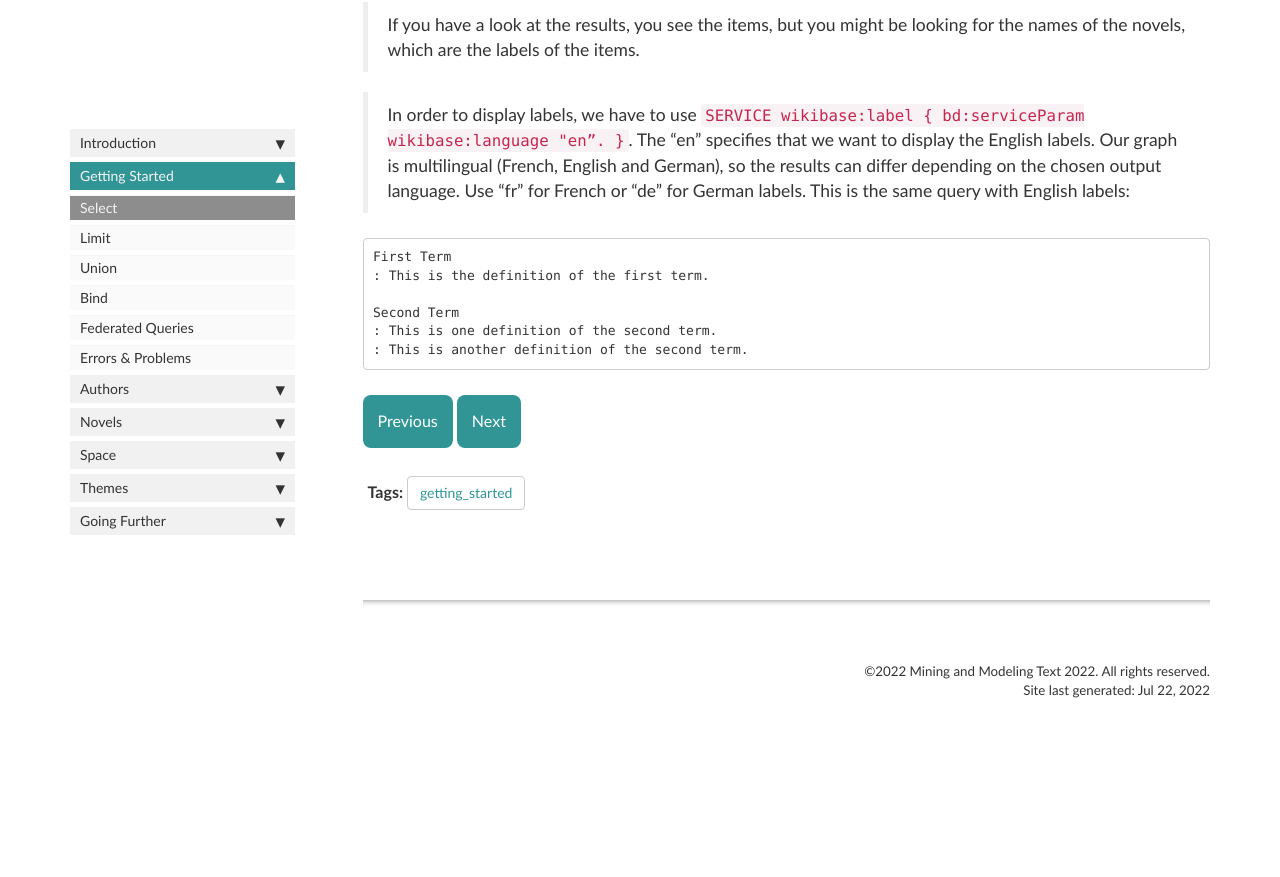
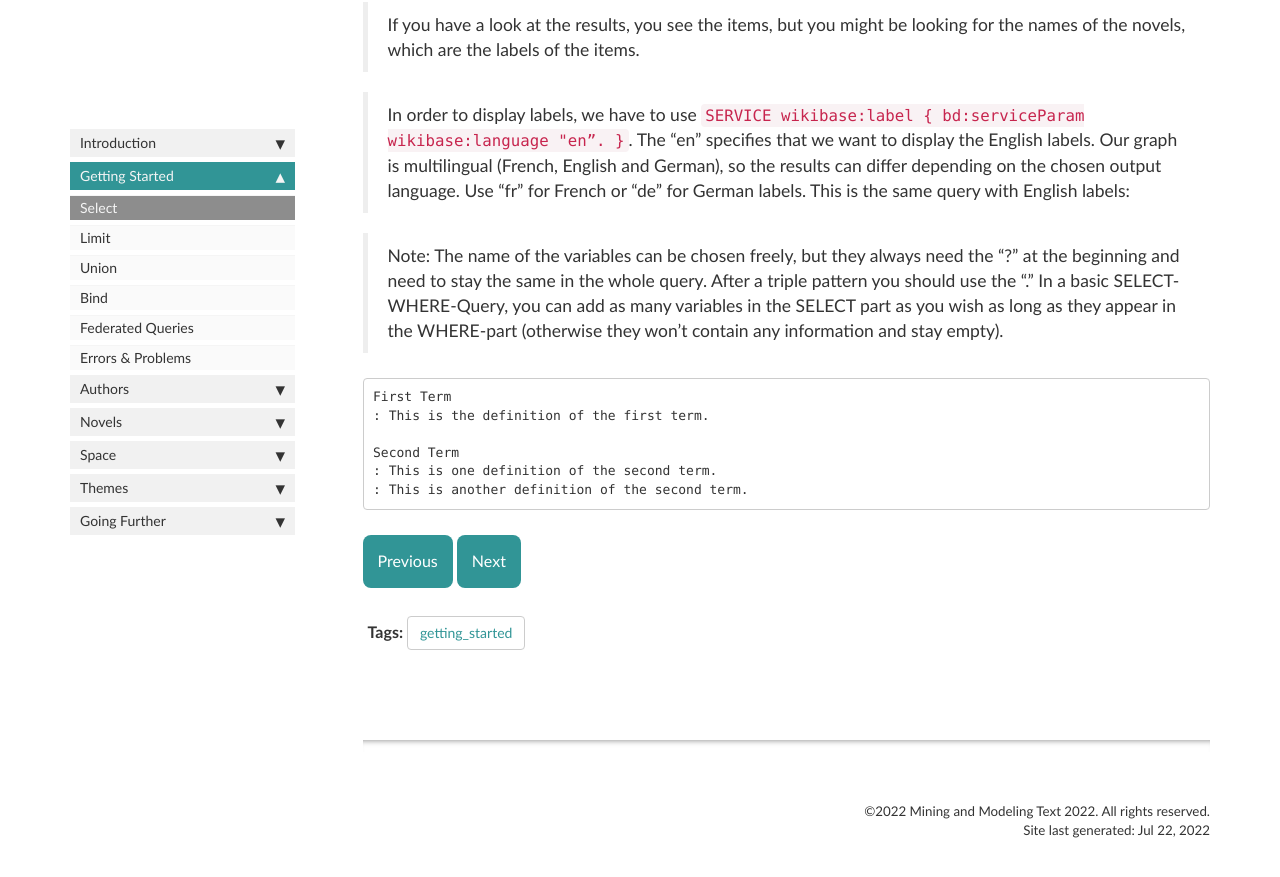
Before and after one commit to MiMoText/MiMoTextBase_Tutorial, a Jekyll site: the page built from pages/tutorial/select.md, in a window 1280 px wide and 900 px high, scrolled down 802 px, cut to the strip 15-892 px from the top of the window. Built offline with Jekyll 4.4.1, drawn with Linux system fonts in a browser that asks for light colours; comment, search, counter and statistics services are not loaded; our own code applies the rules of GitHub Pages for plain Markdown files; before the commit the page ends 1567 px from its top, so only the background shows below that.

Commit message:
Getting Started  & select (only text)

````diff
--- a/pages/tutorial/select.md
+++ b/pages/tutorial/select.md
@@ -20,6 +20,10 @@ toc: false
 
 >In order to display labels, we have to use <code>SERVICE wikibase:label { bd:serviceParam wikibase:language "en”. }</code>. The “en” specifies that we want to display the English labels. Our graph is multilingual (French, English and German), so the results can differ depending on the chosen output language. Use “fr” for French or “de” for German labels. This is the same query with English labels:
 
+>Note:
+The name of the variables can be chosen freely, but they always need the “?” at the beginning and need to stay the same in the whole query.
+After a triple pattern you should use the “.”
+In a basic SELECT-WHERE-Query, you can add as many variables in the SELECT part as you wish as long as they appear in the WHERE-part (otherwise they won’t contain any information and stay empty).
 
 ```
 First Term
````
Also changed, not shown: pages/tutorial/getting_started.md (+5 -1 lines).
